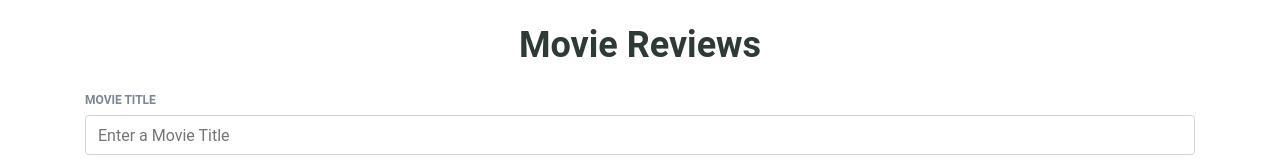
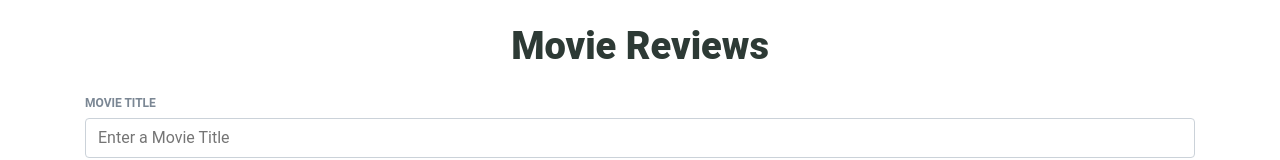
Before and after one commit to Swappy514/JavaScript-Projects, a plain HTML site: page Movie-Reviews/index.html in a window 1280 px wide. Shown: the top 160 px of the page. Drawn offline with nearby package versions, Linux system fonts and the light colour scheme.

```diff
--- a/Movie-Reviews/style.css
+++ b/Movie-Reviews/style.css
@@ -1,8 +1,8 @@
 .reviews-heading {
     color: #2d3a35;
     font-family: "Roboto";
-    font-size: 36px;
-    font-weight: 700;
+    font-size: 38px;
+    font-weight: 800;
 }
 
 .input-label {
```
